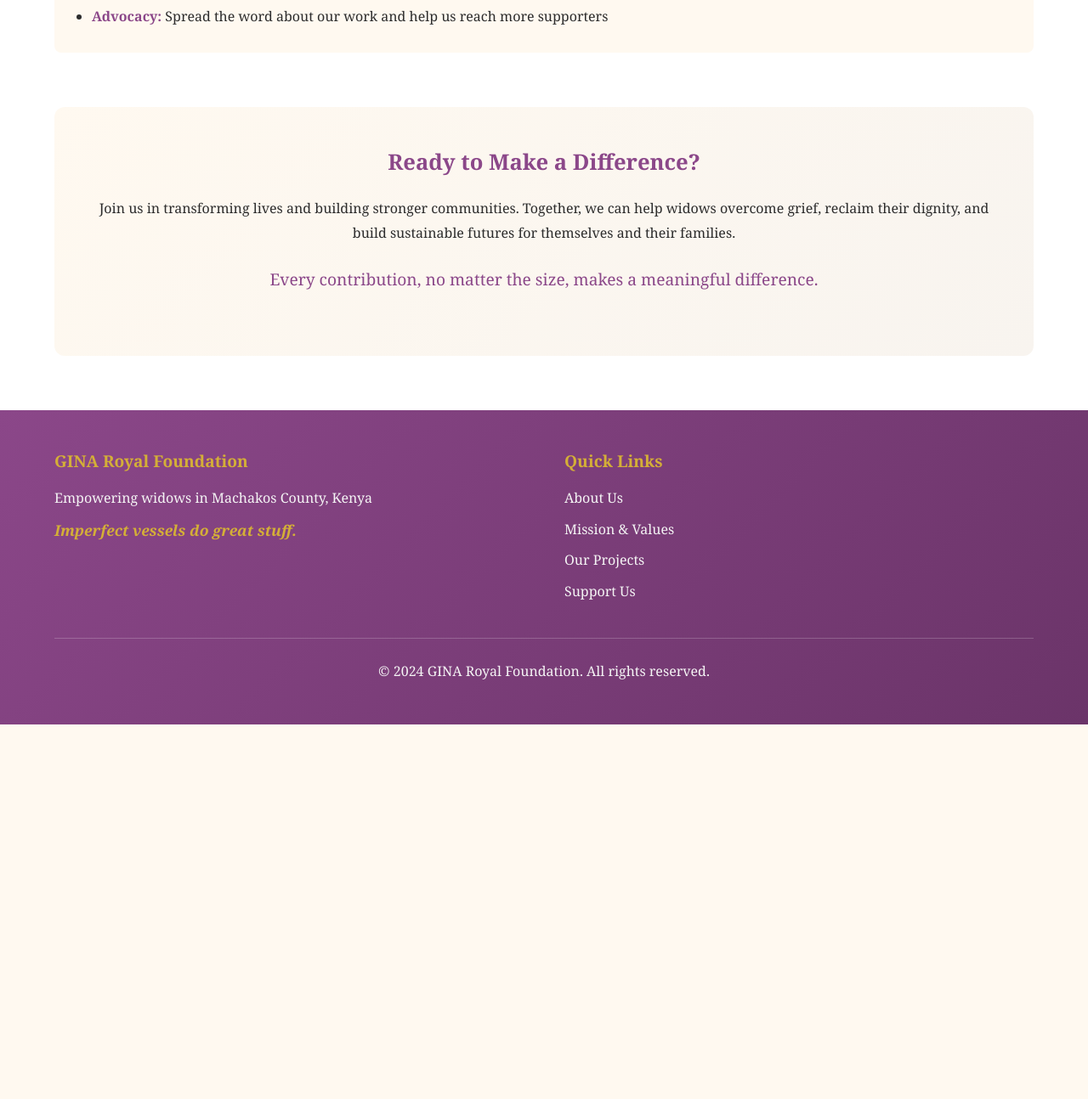
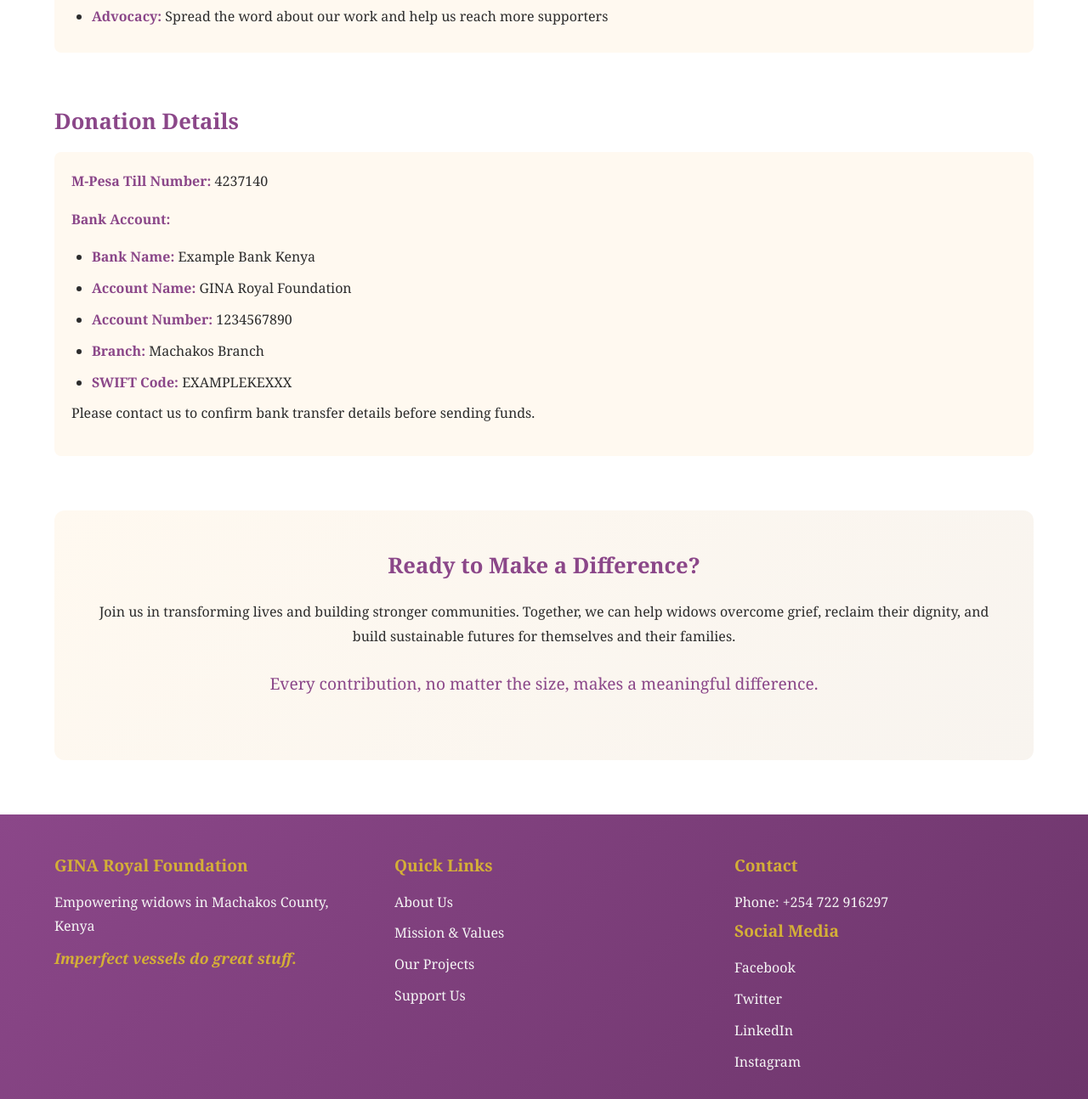
Before and after one commit to lucienmakutano/gina-royal-foundation, a website built with Vite: page support.html in a window 1280 px wide. Shown: the part 2466-3760 px from the top of the page at 85% size. Before the commit the page ends 3319 px from the top, so only its background shows below. Built offline with nearby package versions, Linux system fonts and the light colour scheme.

Commit message:
Update about, index, mission, projects, support pages and main.js to reflect support for 30 widows; add contact information and social media links in footer

```diff
--- a/main.js
+++ b/main.js
@@ -34,8 +34,8 @@ const TRANSLATIONS_DE = {
     'Support Us': 'Unterstützen',
     'Welcome to GINA Royal Foundation': 'Willkommen bei der GINA Royal Foundation',
     'Empowering Widows in Machakos County, Kenya': 'Witwen im Landkreis Machakos, Kenia, stärken',
-    'Supporting 20 women in the village of Malindi to overcome grief and build sustainable futures': 'Wir unterstützen 20 Frauen im Dorf Malindi dabei, Trauer zu überwinden und eine nachhaltige Zukunft aufzubauen',
-    'We serve widows in Machakos County, Kenya, specifically working with 20 women in the small village of Malindi.': 'Wir begleiten Witwen im Landkreis Machakos in Kenia und arbeiten konkret mit 20 Frauen im kleinen Dorf Malindi.',
+    'Supporting 30 women in the village of Malindi to overcome grief and build sustainable futures': 'Wir unterstützen 30 Frauen im Dorf Malindi dabei, Trauer zu überwinden und eine nachhaltige Zukunft aufzubauen',
+    'We serve widows in Machakos County, Kenya, specifically working with 30 women in the small village of Malindi.': 'Wir begleiten Witwen im Landkreis Machakos in Kenia und arbeiten konkret mit 30 Frauen im kleinen Dorf Malindi.',
     'Imperfect vessels do great stuff.': 'Unvollkommene Gefäße leisten Großes.',
     'Inspired by the art of': 'Inspiriert von der Kunst des',
     '—repairing broken pottery with golden lacquer to create unique beauty—we help women find their strength and beauty from their brokenness. Just as Kintsugi celebrates the golden journey of repair, we celebrate the golden journey of life.': '—dem Reparieren zerbrochener Keramik mit goldenem Lack, um einzigartige Schönheit zu schaffen—helfen wir Frauen, aus ihrem Bruch Stärke und Schönheit zu finden. So wie Kintsugi den goldenen Weg der Reparatur feiert, feiern wir den goldenen Weg des Lebens.',
@@ -86,17 +86,20 @@ const TRANSLATIONS_DE = {
     'GINA Royal Foundation': 'GINA Royal Foundation',
     'Empowering widows in Machakos County, Kenya': 'Witwen im Landkreis Machakos, Kenia, stärken',
     'Quick Links': 'Schnellzugriff',
+    'Contact': 'Kontakt',
+    'Phone: +254 722 916297': 'Telefon: +254 722 916297',
+    'Social Media': 'Soziale Medien',
     'About Us': 'Über uns',
     'Our Projects': 'Unsere Projekte',
     '© 2024 GINA Royal Foundation. All rights reserved.': '© 2024 GINA Royal Foundation. Alle Rechte vorbehalten.',
     'About GINA Royal Foundation': 'Über die GINA Royal Foundation',
     'Empowering widows to overcome grief and reclaim their dignity through sustainable community programs in Machakos County, Kenya.': 'Witwen stärken, damit sie Trauer überwinden und ihre Würde durch nachhaltige Gemeinschaftsprogramme im Landkreis Machakos, Kenia, zurückgewinnen.',
-    'Founded on the principles of hope, resilience, and empowerment, GINA Royal Foundation serves widows in Machakos County, Kenya, specifically working with 20 women in the small village of Malindi.': 'Auf den Prinzipien Hoffnung, Resilienz und Selbstermächtigung gegründet, begleitet die GINA Royal Foundation Witwen im Landkreis Machakos in Kenia und arbeitet konkret mit 20 Frauen im kleinen Dorf Malindi.',
+    'Founded on the principles of hope, resilience, and empowerment, GINA Royal Foundation serves widows in Machakos County, Kenya, specifically working with 30 women in the small village of Malindi.': 'Auf den Prinzipien Hoffnung, Resilienz und Selbstermächtigung gegründet, begleitet die GINA Royal Foundation Witwen im Landkreis Machakos in Kenia und arbeitet konkret mit 30 Frauen im kleinen Dorf Malindi.',
     'Widows Actively Served': 'Aktiv unterstützte Witwen',
     'Age Range of Women': 'Altersgruppe der Frauen',
     'Family Members Supported': 'Unterstützte Familienmitglieder',
     'Our Story': 'Unsere Geschichte',
-    'GINA Royal Foundation was established to address the profound challenges faced by widows in Machakos County, Kenya. In the small village of Malindi, we work directly with 20 remarkable women who have experienced loss and are courageously navigating the difficult journey of rebuilding their lives.': 'Die GINA Royal Foundation wurde gegründet, um die tiefgreifenden Herausforderungen von Witwen im Landkreis Machakos in Kenia anzugehen. Im kleinen Dorf Malindi arbeiten wir direkt mit 20 bemerkenswerten Frauen, die Verlust erlebt haben und mutig den schwierigen Weg des Wiederaufbaus ihres Lebens gehen.',
+    'GINA Royal Foundation was established to address the profound challenges faced by widows in Machakos County, Kenya. In the small village of Malindi, we work directly with 30 remarkable women who have experienced loss and are courageously navigating the difficult journey of rebuilding their lives.': 'Die GINA Royal Foundation wurde gegründet, um die tiefgreifenden Herausforderungen von Witwen im Landkreis Machakos in Kenia anzugehen. Im kleinen Dorf Malindi arbeiten wir direkt mit 30 bemerkenswerten Frauen, die Verlust erlebt haben und mutig den schwierigen Weg des Wiederaufbaus ihres Lebens gehen.',
     'These women face not only emotional and psychological challenges but also practical difficulties in providing for their families. Many struggle with food insecurity due to irregular weather patterns, lack access to clean water, and have limited opportunities for sustainable income generation.': 'Diese Frauen stehen nicht nur vor emotionalen und psychologischen Herausforderungen, sondern auch vor praktischen Schwierigkeiten bei der Versorgung ihrer Familien. Viele kämpfen wegen unregelmäßiger Wetterlagen mit Ernährungsunsicherheit, haben keinen Zugang zu sauberem Wasser und nur begrenzte Möglichkeiten für nachhaltiges Einkommen.',
     'What began as a vision to help a few women has grown into a comprehensive, multigenerational initiative that transforms entire families and strengthens the fabric of the community.': 'Was als Vision begann, einigen wenigen Frauen zu helfen, ist zu einer umfassenden, generationenübergreifenden Initiative gewachsen, die ganze Familien verändert und den Zusammenhalt der Gemeinschaft stärkt.',
     'Our Mantra': 'Unser Leitsatz',
@@ -275,7 +278,7 @@ const TRANSLATIONS_DE = {
     'Training and technical support': 'Schulungen und technische Unterstützung',
     'Market linkages for produce': 'Marktanbindung für Erzeugnisse',
     'Impact:': 'Wirkung:',
-    'Create sustainable income streams and food security for 20 families': 'Nachhaltige Einkommensquellen und Ernährungssicherheit für 20 Familien schaffen',
+    'Create sustainable income streams and food security for 30 families': 'Nachhaltige Einkommensquellen und Ernährungssicherheit für 30 Familien schaffen',
     'Education Sponsorship': 'Bildungspatenschaft',
     'Sponsor a child\'s education and break the cycle of poverty': 'Die Ausbildung eines Kindes fördern und den Armutskreislauf durchbrechen',
     'School fees for primary and secondary education': 'Schulgebühren für Primar- und Sekundarstufe',
@@ -322,6 +325,17 @@ const TRANSLATIONS_DE = {
     'Share your expertise in training, agriculture, healthcare, or business development': 'Teilen Sie Ihre Expertise in Schulung, Landwirtschaft, Gesundheitsversorgung oder Geschäftsentwicklung',
     'Advocacy:': 'Advocacy:',
     'Spread the word about our work and help us reach more supporters': 'Verbreiten Sie unsere Arbeit und helfen Sie uns, mehr Unterstützende zu erreichen',
+    'Donation Details': 'Spendeninformationen',
+    'M-Pesa Till Number:': 'M-Pesa-Till-Nummer:',
+    'Bank Account:': 'Bankkonto:',
+    'Bank Name:': 'Bankname:',
+    'Example Bank Kenya': 'Beispielbank Kenia',
+    'Account Name:': 'Kontoname:',
+    'Account Number:': 'Kontonummer:',
+    'Branch:': 'Filiale:',
+    'Machakos Branch': 'Filiale Machakos',
+    'SWIFT Code:': 'SWIFT-Code:',
+    'Please contact us to confirm bank transfer details before sending funds.': 'Bitte kontaktieren Sie uns, um die Banküberweisungsdaten vor dem Senden von Geldern zu bestätigen.',
     'Ready to Make a Difference?': 'Bereit, einen Unterschied zu machen?',
     'Join us in transforming lives and building stronger communities. Together, we can help widows overcome grief, reclaim their dignity, and build sustainable futures for themselves and their families.': 'Begleiten Sie uns dabei, Leben zu verändern und stärkere Gemeinschaften aufzubauen. Gemeinsam können wir Witwen helfen, Trauer zu überwinden, ihre Würde zurückzugewinnen und nachhaltige Zukunft für sich und ihre Familien aufzubauen.',
     'Every contribution, no matter the size, makes a meaningful difference.': 'Jeder Beitrag, egal wie groß, macht einen bedeutenden Unterschied.',
--- a/support.html
+++ b/support.html
@@ -63,7 +63,7 @@
                             <li>Training and technical support</li>
                             <li>Market linkages for produce</li>
                         </ul>
-                        <p class="impact"><strong>Impact:</strong> Create sustainable income streams and food security for 20 families</p>
+                        <p class="impact"><strong>Impact:</strong> Create sustainable income streams and food security for 30 families</p>
                     </div>
 
                     <div class="support-card">
@@ -141,6 +141,22 @@
                     </div>
                 </div>
 
+                <div class="content-section" style="margin-top: 64px;">
+                    <h3>Donation Details</h3>
+                    <div class="emphasis">
+                        <p><strong>M-Pesa Till Number:</strong> 4237140</p>
+                        <p><strong>Bank Account:</strong></p>
+                        <ul>
+                            <li><strong>Bank Name:</strong> Example Bank Kenya</li>
+                            <li><strong>Account Name:</strong> GINA Royal Foundation</li>
+                            <li><strong>Account Number:</strong> 1234567890</li>
+                            <li><strong>Branch:</strong> Machakos Branch</li>
+                            <li><strong>SWIFT Code:</strong> EXAMPLEKEXXX</li>
+                        </ul>
+                        <p>Please contact us to confirm bank transfer details before sending funds.</p>
+                    </div>
+                </div>
+
                 <div class="cta-section">
                     <h3>Ready to Make a Difference?</h3>
                     <p>Join us in transforming lives and building stronger communities. Together, we can help widows overcome grief, reclaim their dignity, and build sustainable futures for themselves and their families.</p>
@@ -167,6 +183,17 @@
                         <li><a href="/support.html">Support Us</a></li>
                     </ul>
                 </div>
+                <div class="footer-section">
+                    <h4>Contact</h4>
+                    <p>Phone: +254 722 916297</p>
+                    <h4>Social Media</h4>
+                    <ul class="footer-links">
+                        <li><a href="#">Facebook</a></li>
+                        <li><a href="#">Twitter</a></li>
+                        <li><a href="#">LinkedIn</a></li>
+                        <li><a href="#">Instagram</a></li>
+                    </ul>
+                </div>
             </div>
             <p class="copyright">&copy; 2024 GINA Royal Foundation. All rights reserved.</p>
         </div>
```
Also changed, not shown: about.html (+15 -4 lines), index.html (+14 -3 lines), mission.html (+11 -0 lines), projects.html (+11 -0 lines).
